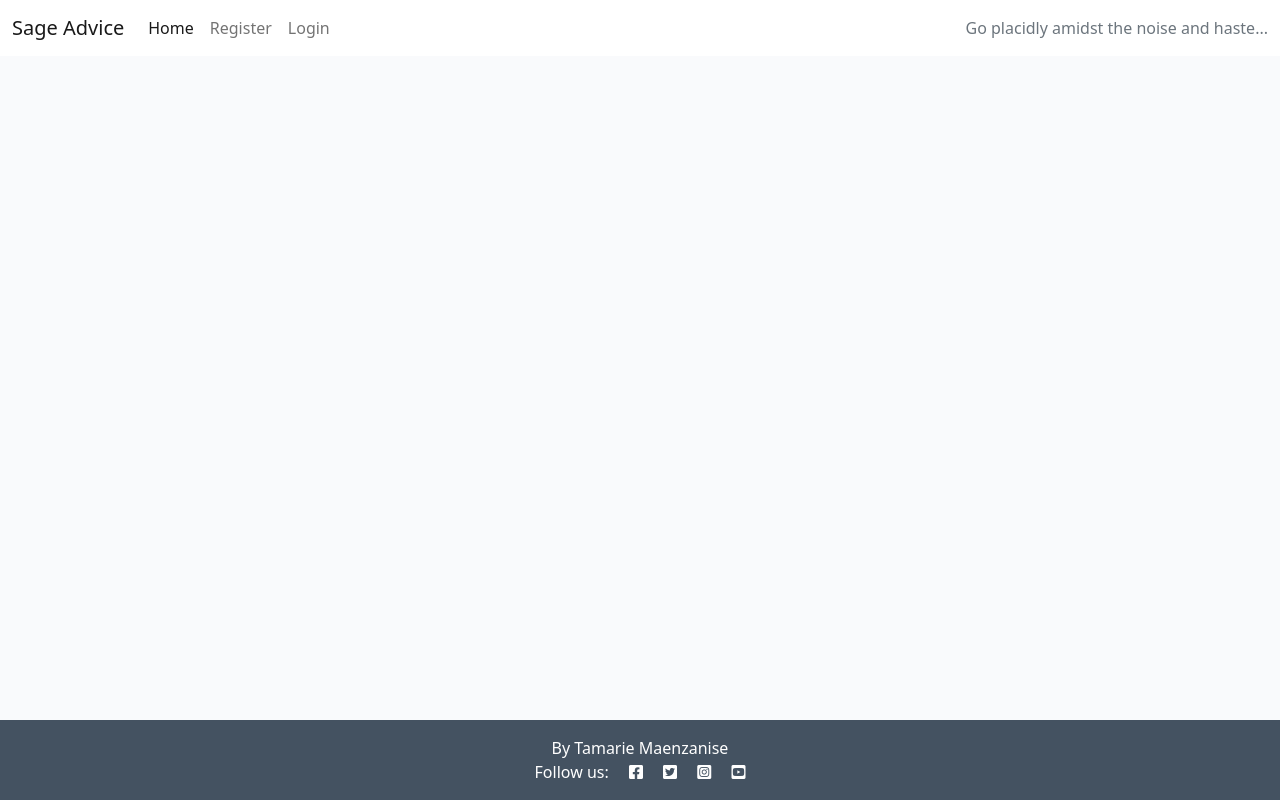
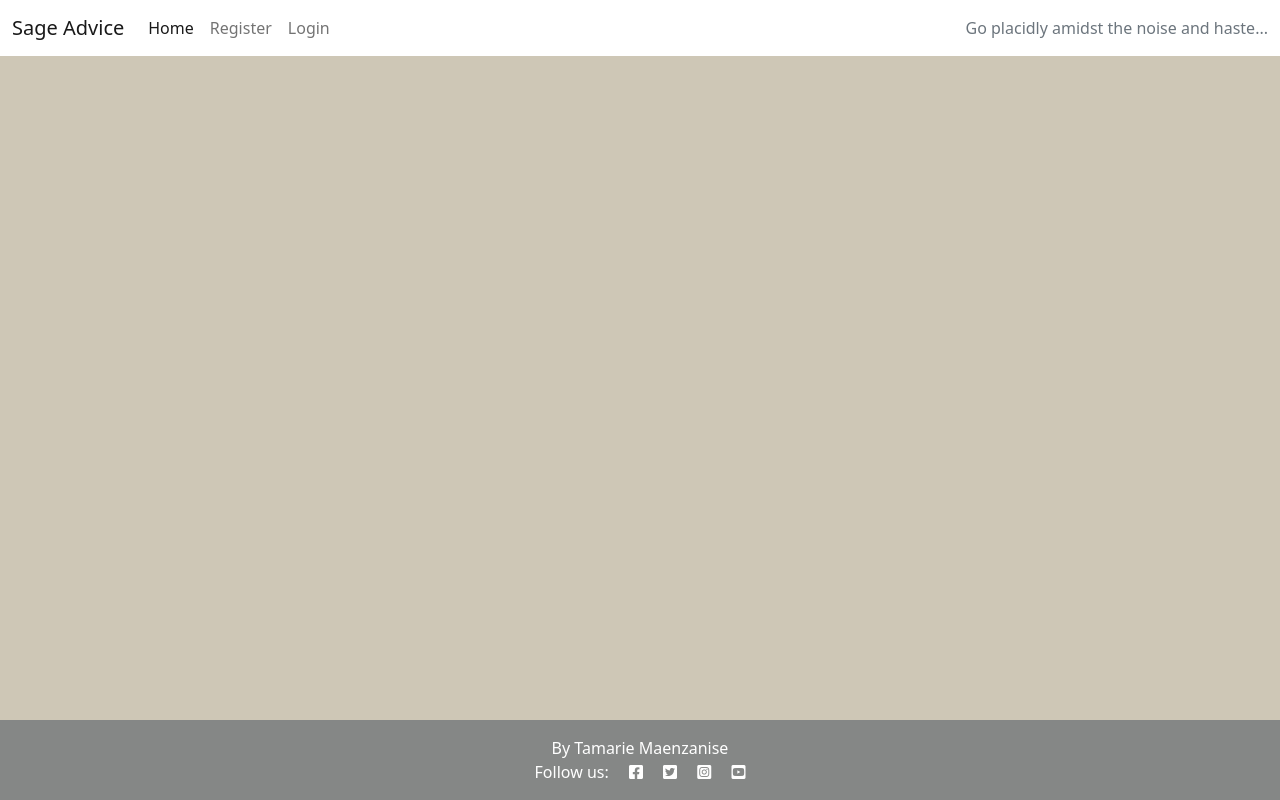
Before and after one commit to TammyGirl2015/Sage, a Django app: template templates/index.html in a window 1280 px wide. Run offline with Django 3.2, Linux system fonts and the light colour scheme; the template is opened without the code that fills it, so the values that code supplies are empty.

Commit message:
edit css

```diff
--- a/sage/settings.py
+++ b/sage/settings.py
@@ -54,6 +54,7 @@ INSTALLED_APPS = [
     'cloudinary',
     'django_summernote',
     'crispy_forms',
+    'crispy_bootstrap4',
     'sageadvice',
 ]
 
--- a/static/css/style.css
+++ b/static/css/style.css
@@ -1,5 +1,5 @@
 body {
-    background-color: #F9FAFC;
+    background-color: #CEC7B6;
 }
 
 .brand {
@@ -18,15 +18,15 @@ body {
 }
 
 .light-bg {
-    background-color: #fff;
+    background-color: #CEC7B6;
 }
 
 .dark-bg {
-    background-color: #445261;
+    background-color: #858786;
 }
 
 .main-bg {
-    background-color: #F9FAFC;
+    background-color: #CEC7B6;
 }
 
 .card {
```
Also changed, not shown: README.md.
